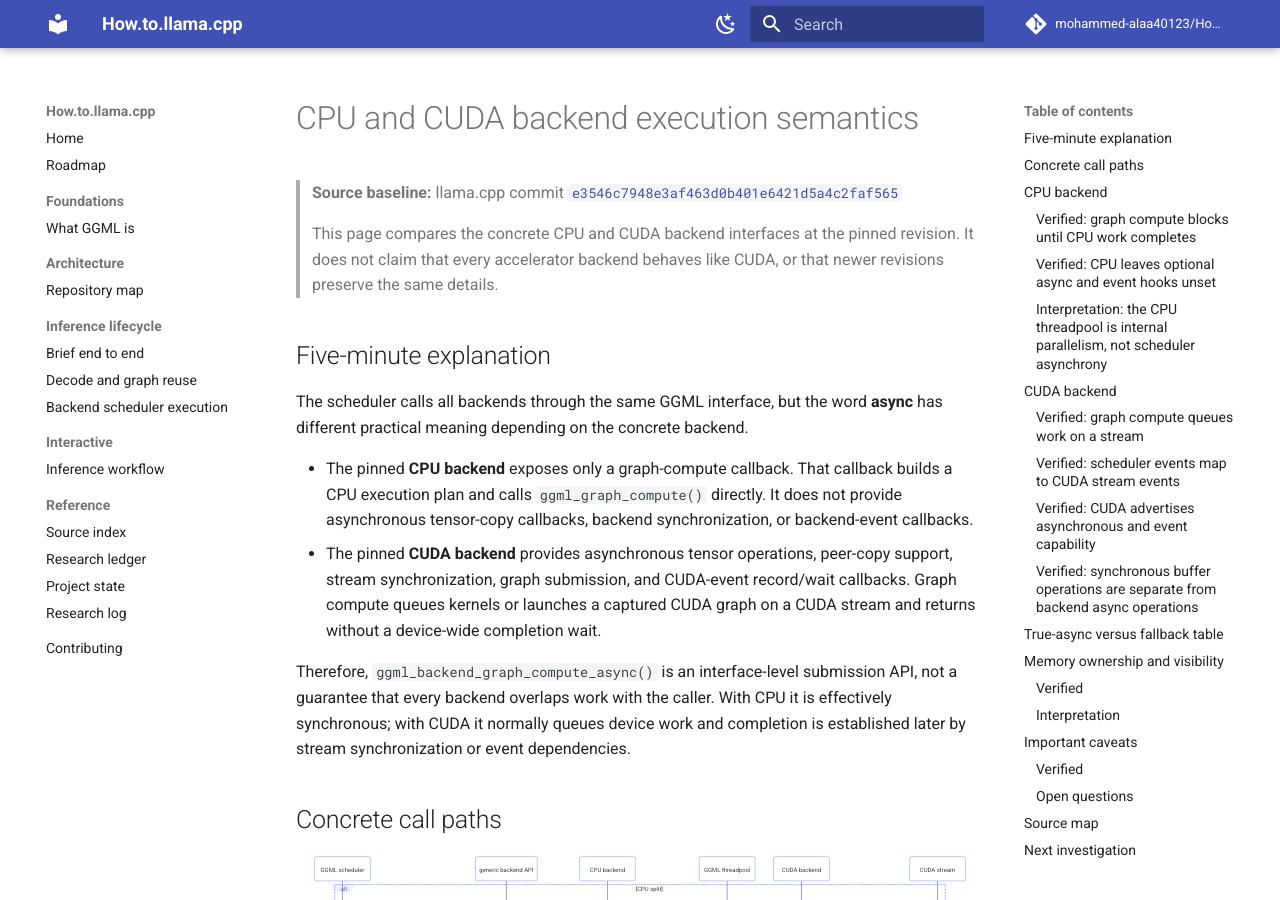
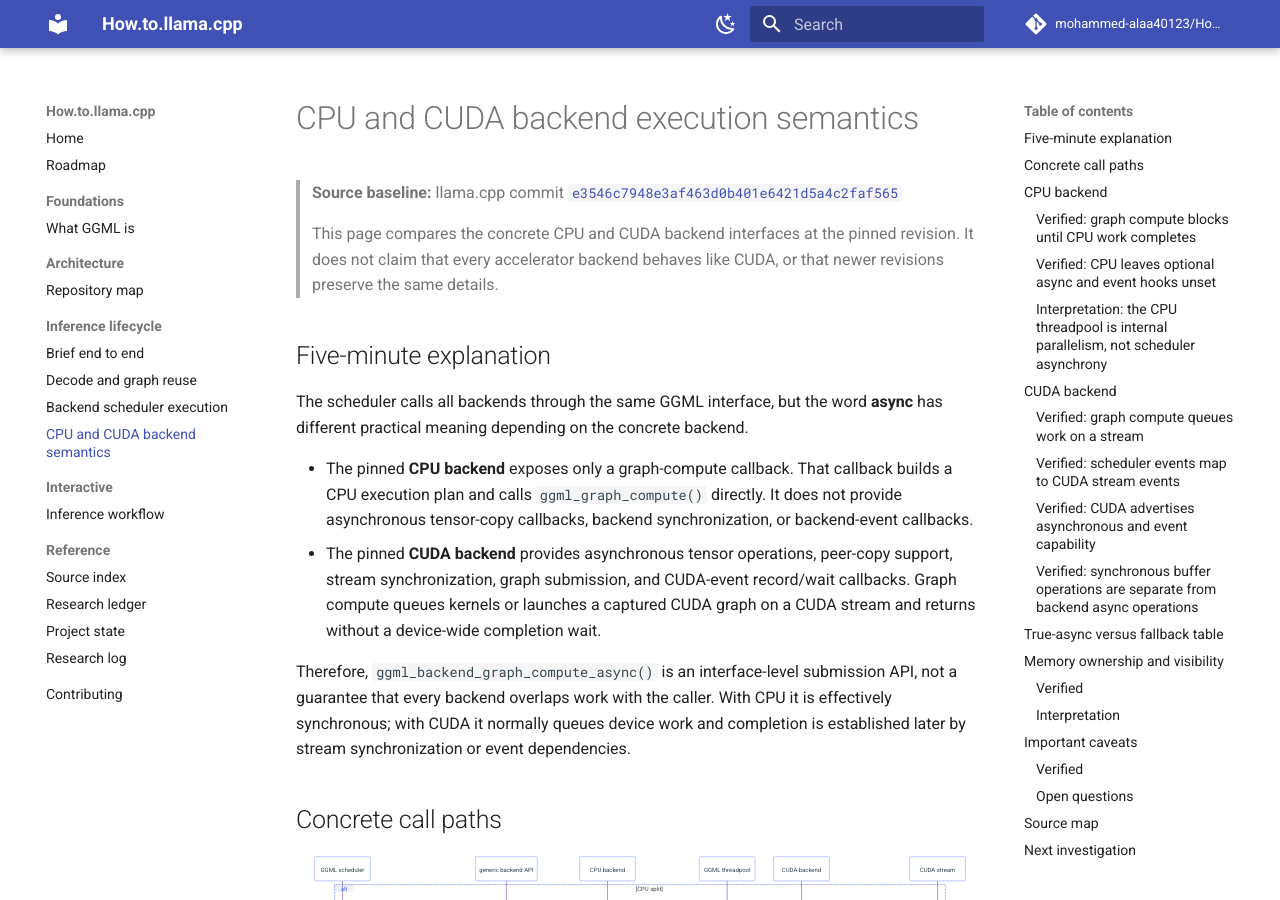
Before and after one commit to mohammed-alaa40123/How.to.llama.cpp, an MkDocs documentation site: the page built from docs/lifecycle/cpu-cuda-backend-semantics.md, in a window 1280 px wide and 900 px high. Built offline with MkDocs 1.6.1 and Material for MkDocs 9.7.7, drawn with Linux system fonts in a browser that asks for light colours; comment, search, counter and statistics services are not loaded.

Commit message:
docs: add CPU and CUDA backend comparison to navigation

```diff
--- a/mkdocs.yml
+++ b/mkdocs.yml
@@ -74,6 +74,7 @@
       - Brief end to end: lifecycle/end-to-end.md
       - Decode and graph reuse: lifecycle/decode-graph-reuse.md
       - Backend scheduler execution: lifecycle/backend-scheduler-execution.md
+      - CPU and CUDA backend semantics: lifecycle/cpu-cuda-backend-semantics.md
   - Interactive:
       - Inference workflow: interactive/inference-workflow.md
   - Reference:
```
